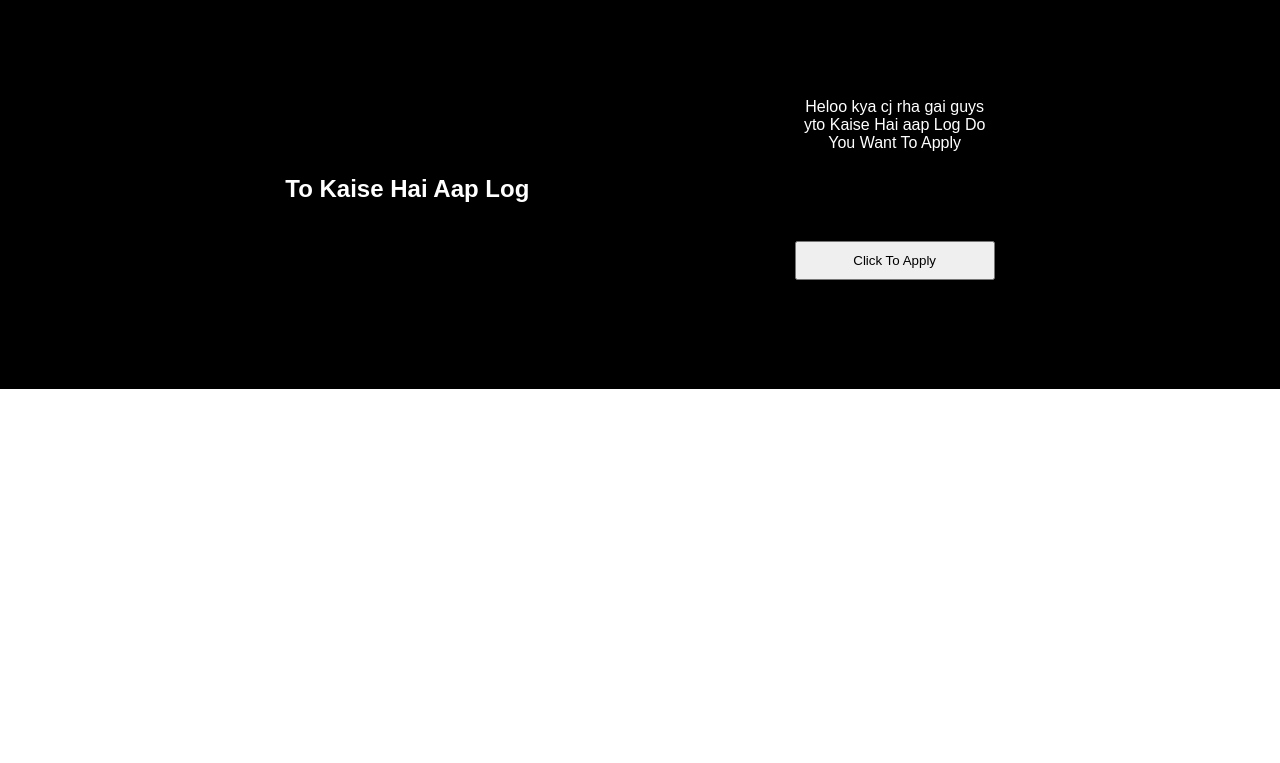
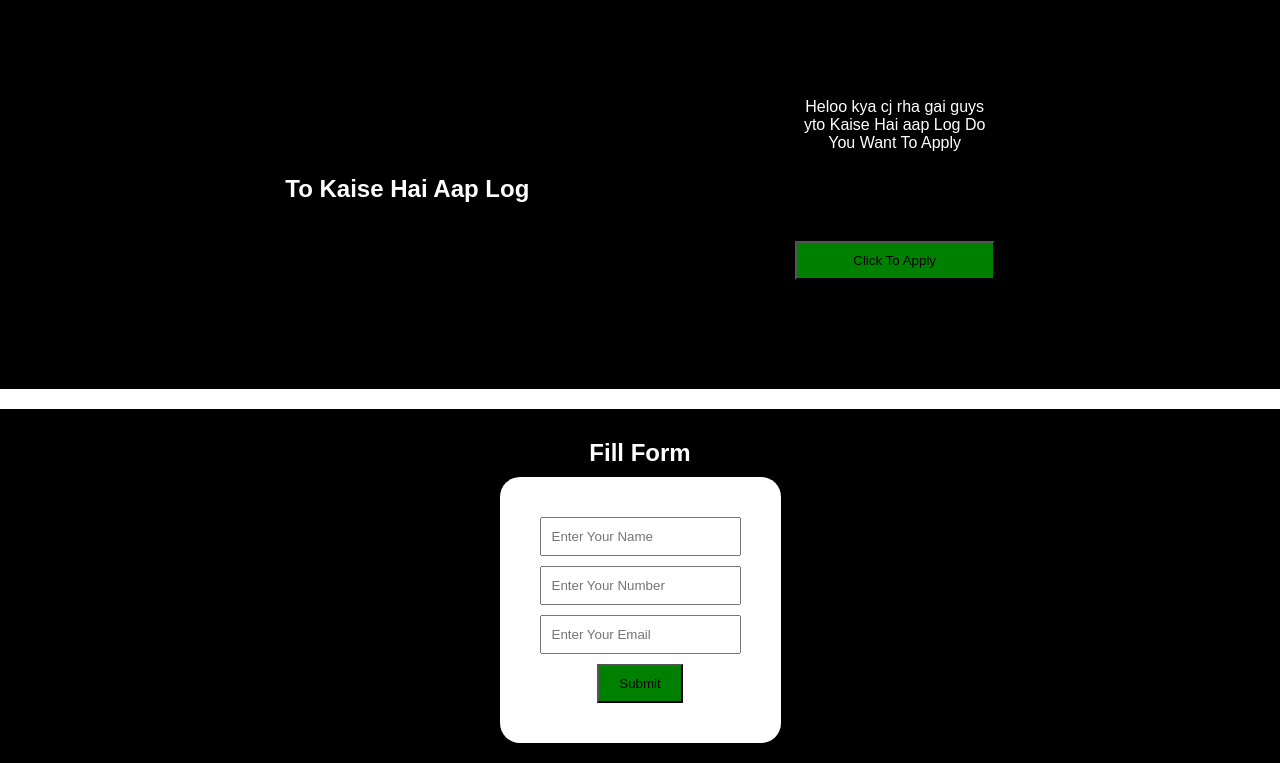
Before and after one commit to AnkitHeree/CSS-and-Html-Practice, a plain HTML site: page Day-22-Practice/Hero.html in a window 1280 px wide. Shown: the part 168-931 px from the top of the page. Before the commit the page ends 800 px from the top, so only its background shows below. Drawn offline with Linux system fonts and the light colour scheme.

Commit message:
HeroSection

```diff
--- a/Day-22-Practice/Hero.css
+++ b/Day-22-Practice/Hero.css
@@ -62,3 +62,38 @@ h1{
 .heroBtn{
     padding: 10px 20px;
 }
+
+.Form{
+    background-color: black;
+    display: flex;
+    justify-content: center;
+    align-items: center;
+    margin-top: 20px;
+    padding: 20px;
+    color: white;
+    flex-direction: column;
+}
+
+.Form h2{
+    padding: 10px;
+}
+
+.formContainer{
+    background-color: rgb(255, 255, 255);
+    color: white;
+    display: flex;
+    flex-direction: column;
+    align-items: center;
+    gap: 10px;
+    padding: 40px;
+    border-radius: 20px;
+}
+
+input{
+    padding: 10px;
+}
+
+button{
+    padding: 10px 20px;
+    background-color: green;
+}
--- a/Day-22-Practice/Hero.html
+++ b/Day-22-Practice/Hero.html
@@ -31,5 +31,17 @@
         </div>
     </section>
 
+    <form action="#" class="Form">
+        <h2>Fill Form</h2>
+      <div class="formContainer">
+          <input type="text" placeholder="Enter Your Name">
+        <input type="Number" placeholder="Enter Your Number">
+        <input type="email" placeholder="Enter Your Email">
+
+        <button>Submit</button>
+
+      </div>
+    </form>
+
 </body>
 </html>
```
